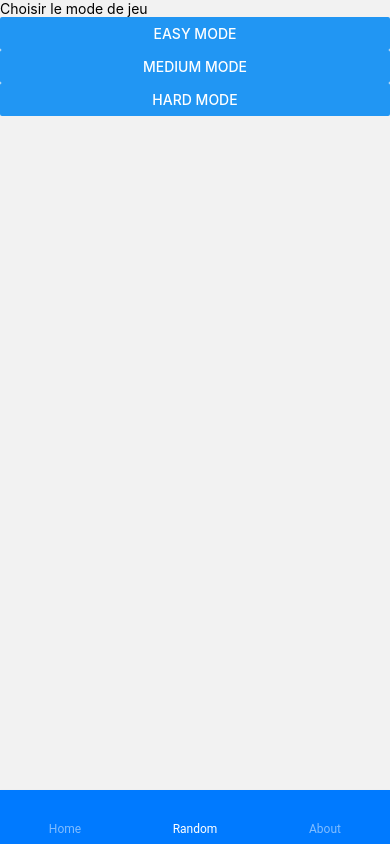
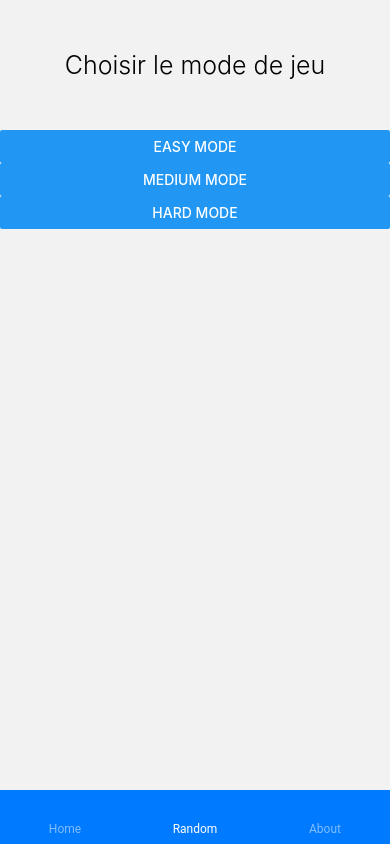
Before and after one commit to JillMaven/CatApp, a React Native app: screen /Random in a window 390 px wide. Built offline with nearby package versions, Linux system fonts and the light colour scheme; no server answers.

Commit message:
Style incroyable sur l'appli

```diff
--- a/components/Cat/RandomCats.js
+++ b/components/Cat/RandomCats.js
@@ -26,5 +26,6 @@ const styles = StyleSheet.create({
     img: {
         width: 400,
         height: 400,
+        marginTop: 25
     }
 })
--- a/components/Game/Mode.js
+++ b/components/Game/Mode.js
@@ -3,7 +3,7 @@ import React, {useEffect, useState} from "react";
 import RandomCats from "../Cat/RandomCats";
 
 export default function ModeComponent(params) {
-    const {firstRoll, secondRoll, operation} = params.route.params;
+    const {firstRoll, secondRoll, operation, minRoll} = params.route.params;
 
     const [viewCat, setViewCat] = useState(false);
     const [operationText, setOperationText] = useState("");
@@ -11,7 +11,7 @@ export default function ModeComponent(params) {
     const [operationResult, setOperationResult] = useState(null);
 
     function getRandomInt(max) {
-        return Math.floor(Math.random() * max);
+        return Math.floor((Math.random() * max) + minRoll);
     }
 
     let generateOperation = () => {
--- a/components/Pages/GameMenu.js
+++ b/components/Pages/GameMenu.js
@@ -1,26 +1,29 @@
-import {Button, Text, View} from "react-native";
+import {Button, StyleSheet, Text, View} from "react-native";
 import React from "react";
+import RandomCats from "../Cat/RandomCats";
 
 const calcEnum = {Addition: 0, Multiplication: 1};
 
 export default function GameMenu({navigation}) {
     return (
         <View>
-            <Text>Choisir le mode de jeu</Text>
-            <Button
-                title="Easy mode"
-                onPress={() => navigation.navigate('Mode', {
-                    firstRoll: 50,
-                    secondRoll: 50,
-                    operation: calcEnum.Addition
-                })}
+            <Text style={styles.title}>Choisir le mode de jeu</Text>
+            <Button style={styles.menubutton}
+                    title="Easy mode"
+                    onPress={() => navigation.navigate('Mode', {
+                        firstRoll: 30,
+                        secondRoll: 30,
+                        operation: calcEnum.Addition,
+                        minRoll: 10
+                    })}
             />
             <Button
                 title="Medium mode"
                 onPress={() => navigation.navigate('Mode', {
                     firstRoll: 20,
                     secondRoll: 10,
-                    operation: calcEnum.Multiplication
+                    operation: calcEnum.Multiplication,
+                    minRoll: 5
                 })}
             />
             <Button
@@ -28,9 +31,21 @@ export default function GameMenu({navigation}) {
                 onPress={() => navigation.navigate('Mode', {
                     firstRoll: 50,
                     secondRoll: 20,
-                    operation: calcEnum.Multiplication
+                    operation: calcEnum.Multiplication,
+                    minRoll: 10
                 })}
             />
+            <RandomCats/>
         </View>
     );
 }
+
+const styles = StyleSheet.create({
+    title: {
+        fontSize: 25,
+        alignSelf: "center",
+        marginBottom: 50,
+        marginTop: 50,
+        fontWeight: "300",
+    }
+});
```
